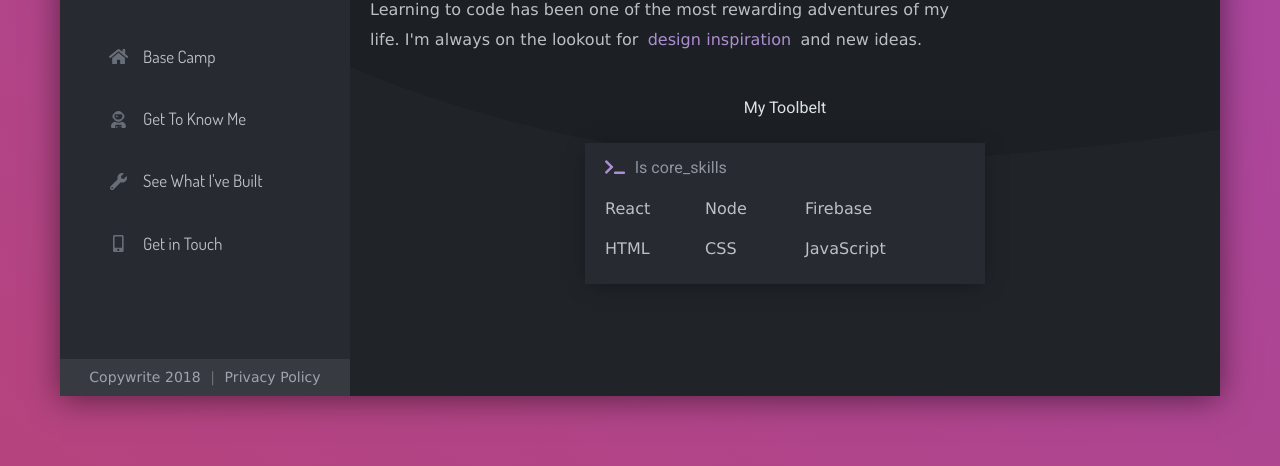
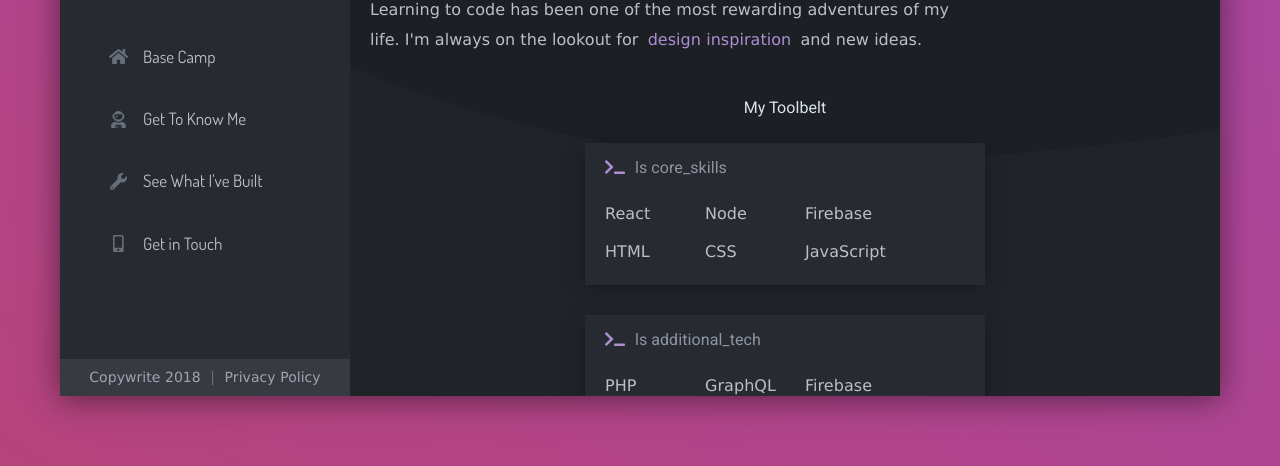
Before and after one commit to stormcloud266/portfolio18, a Gatsby site: page /about in a window 1280 px wide. Shown: the part 334-800 px from the top of the page. Built offline with nearby package versions, Linux system fonts and the light colour scheme; Gatsby itself is replaced by a stand-in of ours.

Commit message:
testing tools list

```diff
--- a/src/pages/about.js
+++ b/src/pages/about.js
@@ -37,6 +37,20 @@ const About = (props) => {
                 <li>HTML</li>
                 <li>CSS</li>
                 <li>JavaScript</li>
+              </ul>
+            </div>
+
+            <div className="tools">
+              <p className="tools__title">
+                <FontAwesomeIcon icon="terminal" />
+                ls <span>additional_tech</span>
+              </p>
+              <ul className="tools__list">
+                <li>PHP</li>
+                <li>GraphQL</li>
+                <li>Firebase</li>
+                <li>Jest</li>
+                <li>Gulp</li>
               </ul>
             </div>
 
--- a/src/styles/components/_about.scss
+++ b/src/styles/components/_about.scss
@@ -159,6 +159,7 @@
     justify-content: space-between;
     max-width: 400px;
     margin: 20px auto 0;
+    flex-direction: column;
 
   //   ul {
   //     margin-right: 5px;
@@ -188,10 +189,11 @@
     max-width: 400px;
     padding: 10px 20px;
     box-shadow: 0px 3px 20px -5px rgba(0,0,0,.5);
+    margin-bottom: 30px;
 
     &__title {
       font-family: 'Heebo', sans-serif;
-      margin-bottom: 10px;
+      margin-bottom: 15px;
       color: lighten($color-text-tertiary, 5%);
 
       svg {
@@ -205,7 +207,7 @@
       flex-wrap: wrap;
       li {
         // margin-right: 20px;
-        margin-bottom: 10px;
+        margin-bottom: 8px;
         // flex: 1 0 21%;
         // background: #333;
         width: 100px;
```
